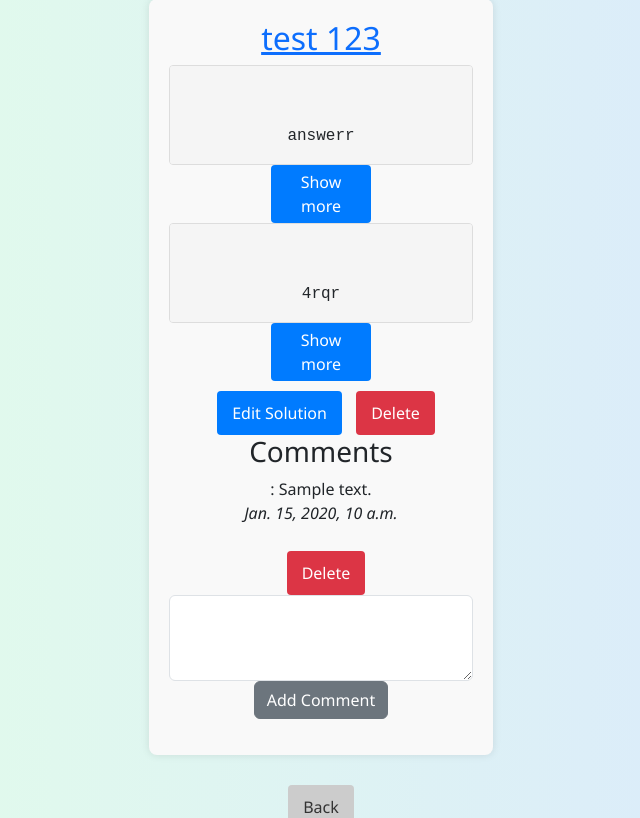
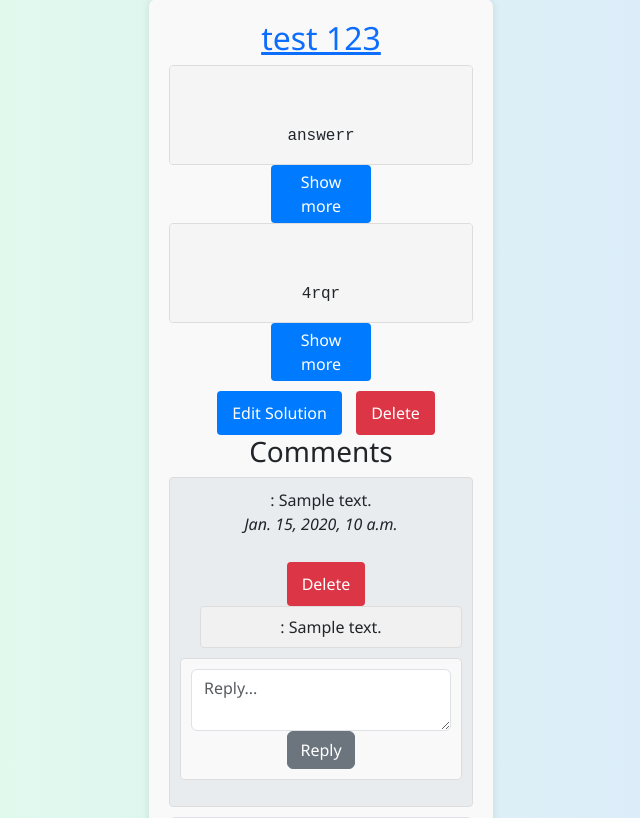
Before and after one commit to BS-PMC-2024/BS-PMC-2024-Team33, a Django app: page /codepage/ in a window 1280 px wide. Shown: the part 255-1073 px from the top of the page, without its empty margins (319-959 px from the left). Run offline with Django 5.2, Linux system fonts and the light colour scheme; a user stored in the database is signed in; data comes from the database, SQL or seed files in the repository; tables that the repository leaves empty hold one stand-in row (values such as "Sample post").

Commit message:
BSPMS2433-141_Admin_Reply_Comment

```diff
--- a/CodingBuddy/CBapp/admin.py
+++ b/CodingBuddy/CBapp/admin.py
@@ -1,6 +1,6 @@
 from django.contrib import admin
 
-from .models import CodeProblem, Comment , Message,Solution
+from .models import CodeProblem, Comment, Message, Solution, CommentReply
 from .models import Tutorial
 
 admin.site.register(CodeProblem)
@@ -8,3 +8,4 @@ admin.site.register(Tutorial)
 admin.site.register(Comment)
 admin.site.register(Message)
 admin.site.register(Solution)
+admin.site.register(CommentReply)
--- a/CodingBuddy/CBapp/forms.py
+++ b/CodingBuddy/CBapp/forms.py
@@ -1,6 +1,5 @@
 from django import forms
-from .models import CodeProblem, Comment, Solution,Tutorial
-
+from .models import CodeProblem, Comment, Solution, Tutorial, CommentReply
 
 
 class CodeProblemForm(forms.ModelForm):
@@ -43,6 +42,10 @@ class CommentForm(forms.ModelForm):
         model = Comment
         fields = ['content']
 
+class CommentReplyForm(forms.ModelForm):
+    class Meta:
+        model = CommentReply
+        fields = ['content']
 
 class SolutionForm(forms.ModelForm):
     class Meta:
--- a/CodingBuddy/CBapp/models.py
+++ b/CodingBuddy/CBapp/models.py
@@ -15,6 +15,11 @@ class Comment(models.Model):
     content = models.TextField()
     created_at = models.DateTimeField(auto_now_add=True)
 
+class CommentReply(models.Model):
+    comment = models.ForeignKey(Comment, related_name='replies', on_delete=models.CASCADE)
+    user = models.ForeignKey(User, on_delete=models.CASCADE)
+    content = models.TextField()
+    created_at = models.DateTimeField(auto_now_add=True)
 
 class Message(models.Model):
     sender = models.ForeignKey(User, related_name='sent_messages', on_delete=models.CASCADE)
--- a/CodingBuddy/CBapp/urls.py
+++ b/CodingBuddy/CBapp/urls.py
@@ -27,4 +27,5 @@ urlpatterns = [
     path('check_new_messages/', views.check_new_messages, name='check_new_messages'),
     path('add_comment/<int:problem_id>/', views.add_comment, name='add_comment'),  # Add this line
     path('send_message/', views.send_message, name='send_message'),  # Add this line
+    path('add_comment_reply/<int:comment_id>/', views.add_comment_reply, name='add_comment_reply'),
 ]
--- a/CodingBuddy/CBapp/views.py
+++ b/CodingBuddy/CBapp/views.py
@@ -7,7 +7,7 @@ from django.http import JsonResponse
 from django.shortcuts import get_object_or_404, render, redirect
 from django.utils.safestring import mark_safe
 from django.views.decorators.http import require_http_methods
-from .forms import CodeProblemForm, MessageForm, ProblemFilterForm, CommentForm, TutorialDeveloperForm, SolutionForm
+from .forms import CodeProblemForm, MessageForm, ProblemFilterForm, CommentForm, TutorialDeveloperForm, SolutionForm, CommentReplyForm
 from .models import CodeProblem, Comment, Message, Tutorial, Solution
 
 
@@ -53,17 +53,28 @@ def codepage(request):
             accepted_problems = accepted_problems.filter(language__icontains=language)
 
     comment_form = CommentForm()
+    reply_form = CommentReplyForm()
 
     if request.method == 'POST':
-        comment_form = CommentForm(request.POST)
-        if comment_form.is_valid():
-            problem_id = request.POST.get('problem_id')
-            problem = CodeProblem.objects.get(id=problem_id)
-            comment = comment_form.save(commit=False)
-            comment.user = user
-            comment.problem = problem
-            comment.save()
-            return redirect('CBapp:codepage')
+            comment_form = CommentForm(request.POST)
+            if comment_form.is_valid():
+                problem_id = request.POST.get('problem_id')
+                problem = CodeProblem.objects.get(id=problem_id)
+                comment = comment_form.save(commit=False)
+                comment.user = user
+                comment.problem = problem
+                comment.save()
+                return redirect('CBapp:codepage')
+
+            reply_form = CommentReplyForm(request.POST)
+            if reply_form.is_valid():
+                comment_id = request.POST.get('comment_id')
+                comment = Comment.objects.get(id=comment_id)
+                reply = reply_form.save(commit=False)
+                reply.user = user
+                reply.comment = comment
+                reply.save()
+                return redirect('CBapp:codepage')
 
     problem_comments = {problem.id: problem.comments.all() for problem in code_problems}
 
@@ -84,6 +95,7 @@ def codepage(request):
         'is_staff': is_staff,
         'problem_comments': problem_comments,
         'comment_form': comment_form,
+        'reply_form': reply_form,
     }
     return render(request, 'developer/codepage.html', context)
 
@@ -269,6 +281,26 @@ def add_comment(request, problem_id):
 
 @login_required
 @require_http_methods(["POST"])
+def add_comment_reply(request, comment_id):
+    comment = get_object_or_404(Comment, id=comment_id)
+
+    if not request.user.is_staff:
+        return redirect('some_access_denied_page')  # Redirect or show an error page
+
+    if request.method == 'POST':
+        form = CommentReplyForm(request.POST)
+        if form.is_valid():
+            reply = form.save(commit=False)
+            reply.user = request.user
+            reply.comment = comment
+            reply.save()
+            return redirect('CBapp:codepage')  # Redirect back to the codepage or relevant page
+
+    return redirect('CBapp:codepage')
+
+
+@login_required
+@require_http_methods(["POST"])
 def send_message(request):
     form = MessageForm(request.POST)
     if form.is_valid():
--- a/CodingBuddy/templates/developer/codepage.html
+++ b/CodingBuddy/templates/developer/codepage.html
@@ -103,6 +103,30 @@
             padding-left: 15px;
             box-sizing: border-box;
         }
+        .comment {
+            margin-bottom: 10px;
+            padding: 10px;
+            background-color: #e9ecef;
+            border-radius: 4px;
+            border: 1px solid #ddd;
+        }
+        .reply {
+            margin-bottom: 5px;
+            padding: 8px;
+            background-color: #f1f1f1;
+            border-radius: 4px;
+            border: 1px solid #ddd;
+        }
+        .comment-actions {
+            margin-top: 10px;
+        }
+        .reply-input {
+            margin-top: 10px;
+            padding: 10px;
+            background-color: #f9f9f9;
+            border-radius: 4px;
+            border: 1px solid #ddd;
+        }
     </style>
 {% endblock %}
 
@@ -137,7 +161,7 @@
                                             <strong>{{ comment.user.username }}</strong>: {{ comment.content }}
                                             <p><em>{{ comment.created_at }}</em></p>
                                             {% if request.user == comment.user and is_developer %}
-    <!-- Edit button for the comment's author -->
+                                                <  !-- Edit button for the comment's author -->
                                                 <button onclick="showEditForm({{ comment.id }})" class="edit-button">Edit</button>
 
                                                   <!-- Edit form (initially hidden) -->
@@ -149,15 +173,15 @@
                                             {% endif %}
 
                                             {% if request.user == comment.user and is_staff %}
-    <!-- Edit button for the comment's author -->
+                                                <!-- Edit and Delete buttons for admin only -->
+                                                <div class="comment-actions">
                                                     <button onclick="showEditForm({{ comment.id }})" class="edit-button">Edit</button>
-
-    <!-- Edit form (initially hidden) -->
                                                     <form id="edit-form-{{ comment.id }}" method="post" action="{% url 'CBapp:edit_comment' comment.id %}" style="display:none;">
                                                         {% csrf_token %}
                                                         <textarea name="content" class="form-control">{{ comment.content }}</textarea>
                                                         <button type="submit" class="btn btn-primary">Update Comment</button>
                                                     </form>
+                                                </div>
                                             {% endif %}
 
                                             {% if request.user.is_staff %}
@@ -165,6 +189,30 @@
                                                 <button onclick="deleteComment('{{ comment.id }}')" class="delete-button">Delete</button>
                                             {% endif %}
 
+
+                                            <!-- Display replies -->
+                                            {% if comment.replies.all %}
+                                                <div class="replies" style="margin-left: 20px;">
+                                                    {% for reply in comment.replies.all %}
+                                                        <div class="reply">
+                                                            <strong>{{ reply.user.username }}</strong>: {{ reply.content }}
+                                                        </div>
+                                                    {% empty %}
+                                                        <p>No replies yet.</p>
+                                                    {% endfor %}
+                                                </div>
+                                            {% else %}
+                                                <p>No replies yet.</p>
+                                            {% endif %}
+
+                                            {% if user.is_staff %}
+                                                <!-- Reply input for admin only -->
+                                                <form action="{% url 'CBapp:add_comment_reply' comment.id %}" method="post" class="reply-input">
+                                                    {% csrf_token %}
+                                                    <textarea name="content" placeholder="Reply..." rows="2" class="form-control"></textarea>
+                                                    <button type="submit" class="btn btn-secondary">Reply</button>
+                                                </form>
+                                            {% endif %}
                                         </div>
                                     {% endfor %}
                                 </div>
@@ -227,6 +275,29 @@
                                                         <button type="submit" class="btn btn-primary">Update Comment</button>
                                                     </form>
                                                     <button onclick="deleteComment('{{ comment.id }}')" class="delete-button">Delete</button>
+                                                {% endif %}
+                                                <!-- Display replies -->
+                                                {% if comment.replies.all %}
+                                                    <div class="replies" style="margin-left: 20px;">
+                                                        {% for reply in comment.replies.all %}
+                                                            <div class="reply">
+                                                                <strong>{{ reply.user.username }}</strong>: {{ reply.content }}
+                                                            </div>
+                                                        {% empty %}
+                                                            <p>No replies yet.</p>
+                                                        {% endfor %}
+                                                    </div>
+                                                {% else %}
+                                                    <p>No replies yet.</p>
+                                                {% endif %}
+
+                                                {% if user.is_staff %}
+                                                    <!-- Reply input for admin only -->
+                                                    <form action="{% url 'CBapp:add_comment_reply' comment.id %}" method="post" class="reply-input">
+                                                        {% csrf_token %}
+                                                        <textarea name="content" placeholder="Reply..." rows="2" class="form-control"></textarea>
+                                                        <button type="submit" class="btn btn-secondary">Reply</button>
+                                                    </form>
                                                 {% endif %}
                                             </div>
                                         {% endfor %}
```
Lines whose indentation alone changed are shown as unchanged.
